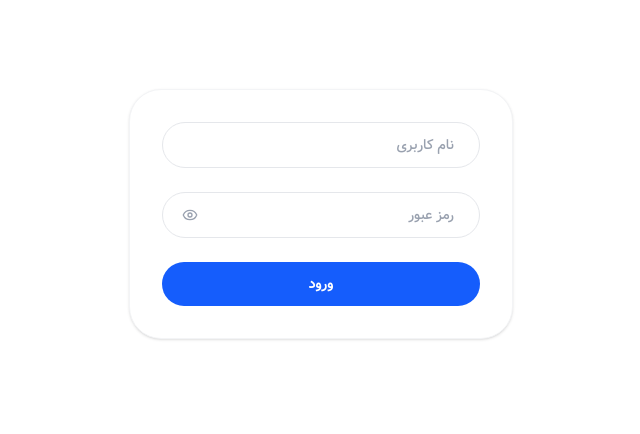
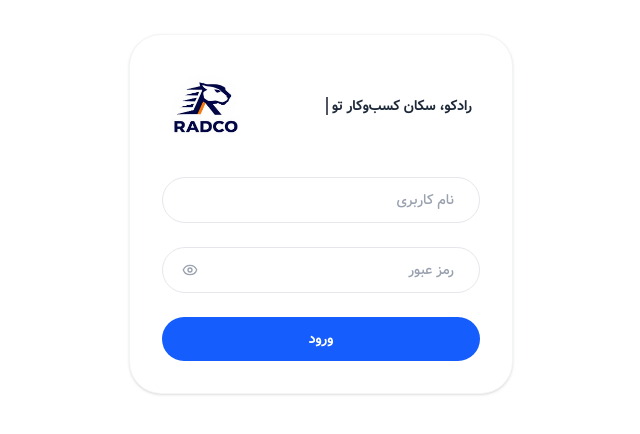
Before and after one commit to amirhamidy/cs.crm, a Next.js app: page /login in a window 1280 px wide. Shown: the part 186-620 px from the top of the page, without its empty margins (404-1044 px from the left). Built offline with nearby package versions, Linux system fonts and the light colour scheme.

Commit message:
A brief introduction to the company

```diff
--- a/src/app/login/page.tsx
+++ b/src/app/login/page.tsx
@@ -1,8 +1,9 @@
 "use client";
 
-import { useState, useEffect } from "react";
+import { useEffect, useState } from "react";
 import { AnimatePresence, motion } from "framer-motion";
-import { Loader, Eye, EyeOff } from "lucide-react";
+import { Eye, EyeOff, Loader } from "lucide-react";
+import Image from "next/image";
 import { useLogin } from "@/hooks/useLogin";
 import { Notification } from "@/components/Notification";
 import { FloatingInput } from "@/components/login/login";
@@ -12,24 +13,51 @@ export default function LoginPage() {
     const [password, setPassword] = useState("");
     const [errorMsg, setErrorMsg] = useState("");
     const [showPassword, setShowPassword] = useState(false);
+    const [typedSlogan, setTypedSlogan] = useState("");
 
     const { login, loading, error } = useLogin();
 
     useEffect(() => {
-        if (error) setErrorMsg(error);
+        if (error) {
+            setErrorMsg(error);
+        }
     }, [error]);
 
-    const handleLogin = async (e: React.FormEvent) => {
+    useEffect(() => {
+        const slogan = "رادکو، سکان کسب‌وکار تو";
+        let index = 0;
+
+        setTypedSlogan("");
+
+        const interval = window.setInterval(() => {
+            index += 1;
+            setTypedSlogan(slogan.slice(0, index));
+
+            if (index >= slogan.length) {
+                window.clearInterval(interval);
+            }
+        }, 70);
+
+        return () => window.clearInterval(interval);
+    }, []);
+
+    const handleLogin = async (e: React.FormEvent<HTMLFormElement>) => {
         e.preventDefault();
+        setErrorMsg("");
+
         if (!username.trim() || !password.trim()) {
             setErrorMsg("لطفاً همه فیلدها را پر کنید");
             return;
         }
-        await login(username, password);
+
+        await login(username.trim(), password);
     };
 
     return (
-        <div className="min-h-screen flex items-center justify-center p-4" dir="rtl">
+        <div
+            dir="rtl"
+            className="flex min-h-screen items-center justify-center p-4"
+        >
             <AnimatePresence>
                 {errorMsg && (
                     <Notification
@@ -44,9 +72,33 @@ export default function LoginPage() {
                 initial={{ opacity: 0, y: 16 }}
                 animate={{ opacity: 1, y: 0 }}
                 transition={{ duration: 0.35, ease: "easeOut" }}
-                className="bg-white rounded-[2rem] shadow-sm border border-gray-100 p-8 w-full max-w-sm"
+                className="w-full max-w-sm rounded-[2rem] border border-gray-100 bg-white p-8 shadow-sm"
             >
-                <form onSubmit={handleLogin} autoComplete="off" className="flex flex-col gap-6">
+                <div className="mb-8 flex items-center justify-between gap-3 p-2">
+                    <p className="text-sm font-bold text-gray-800">
+                        {typedSlogan}
+
+                        <span
+                            className="mr-1 inline-block h-[18px] w-[2px] animate-pulse bg-gray-900 align-middle"
+                            aria-hidden="true"
+                        />
+                    </p>
+
+                    <Image
+                        src="/logo.jpg"
+                        alt="رادکو"
+                        width={70}
+                        height={70}
+                        priority
+                        className="rounded-xl object-cover"
+                    />
+                </div>
+
+                <form
+                    onSubmit={handleLogin}
+                    autoComplete="off"
+                    className="flex flex-col gap-6"
+                >
                     <FloatingInput
                         label="نام کاربری"
                         id="username"
@@ -64,23 +116,37 @@ export default function LoginPage() {
                             onChange={(e) => setPassword(e.target.value)}
                             className="pl-12"
                         />
+
                         <button
                             type="button"
-                            onClick={() => setShowPassword((p) => !p)}
-                            className="absolute left-3 top-1/2 -translate-y-1/2 w-8 h-8 rounded-xl flex items-center justify-center text-gray-400 hover:text-gray-600 transition-colors"
+                            onClick={() => setShowPassword((prev) => !prev)}
+                            className="absolute left-3 top-1/2 flex size-8 -translate-y-1/2 items-center justify-center rounded-xl text-gray-400 transition-colors hover:text-gray-600"
+                            aria-label={
+                                showPassword
+                                    ? "مخفی کردن رمز عبور"
+                                    : "نمایش رمز عبور"
+                            }
                         >
-                            {showPassword ? <EyeOff size={16} /> : <Eye size={16} />}
+                            {showPassword ? (
+                                <EyeOff size={16} />
+                            ) : (
+                                <Eye size={16} />
+                            )}
                         </button>
                     </div>
 
                     <motion.button
                         type="submit"
                         disabled={loading}
-                        whileTap={!loading ? { scale: 0.97 } : {}}
-                        className="bg-blue-600 hover:bg-blue-500 disabled:opacity-70 text-white font-bold rounded-full py-3 text-sm transition-all flex items-center justify-center min-h-[44px]"
+                        whileTap={loading ? undefined : { scale: 0.97 }}
+                        className="flex min-h-11 items-center justify-center rounded-full bg-blue-600 py-3 text-sm font-bold text-white transition-colors hover:bg-blue-500 disabled:cursor-not-allowed disabled:opacity-70"
                     >
                         {loading ? (
-                            <Loader size={18} className="animate-spin" />
+                            <Loader
+                                size={18}
+                                className="animate-spin"
+                                aria-label="در حال ورود"
+                            />
                         ) : (
                             "ورود"
                         )}
--- a/src/components/sidebar/Sidebar.tsx
+++ b/src/components/sidebar/Sidebar.tsx
@@ -8,6 +8,7 @@ import { useSidebar } from "@/hooks/useSidebar";
 import { useMenuItems } from "@/hooks/useMenuItems";
 import { LogOut } from "lucide-react";
 import { useLogout } from "@/hooks/useLogout";
+import Image from "next/image";
 
 const containerVariants: Variants = {
   hidden: {},
@@ -98,7 +99,7 @@ export default function Sidebar() {
             })}
           </motion.nav>
 
-          <div className="p-3 border-t border-gray-200/60 dark:border-white/10">
+          <div className="p-3 border-t border-gray-200/60 dark:border-white/10 flex flex-col gap-2">
             <motion.button
               onClick={logout}
               whileHover={{ scale: 1.01, x: -2 }}
@@ -108,6 +109,22 @@ export default function Sidebar() {
               <LogOut size={18} />
               <span>خروج</span>
             </motion.button>
+
+            <a
+              href="https://radcosys.ir/"
+              target="_blank"
+              rel="noopener noreferrer"
+              className="flex items-center justify-between gap-2 px-3 py-2 text-[11px] text-gray-500 hover:text-gray-800 dark:text-gray-400 dark:hover:text-gray-200 transition-colors rounded-lg hover:bg-gray-100/50 dark:hover:bg-white/5"
+            >
+              <span>توسعه داده شده توسط تیم فنی رادکو</span>
+              <Image
+                src="/logo.jpg"
+                alt="رادکو"
+                width={30}
+                height={30}
+                className="rounded-md object-cover flex-shrink-0"
+              />
+            </a>
           </div>
         </motion.aside>
       )}
```
Also changed, not shown: public/logo.jpg (added).
